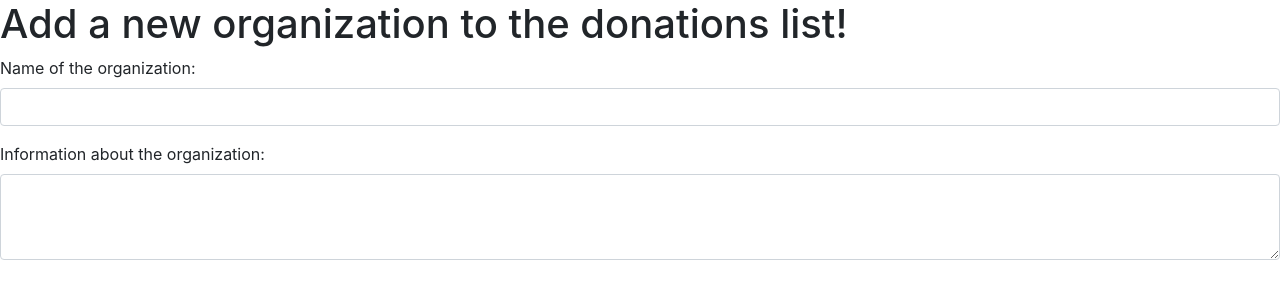
After one commit to wan-li-va/Microdonations, a Django app: page /donations/organizationform/ in a window 1280 px wide. The commit adds this page. Shown: the top 300 px of the page. Run offline with Django 3.2, Linux system fonts and the light colour scheme; some libraries are stand-ins or nearby versions.

Commit message:
add organization form created

```diff
--- /dev/null
+++ b/donations/templates/donations/add_organization_form.html
@@ -0,0 +1,21 @@
+{% load static %}
+
+<link rel="stylesheet" href="https://maxcdn.bootstrapcdn.com/bootstrap/4.0.0/css/bootstrap.min.css"
+      integrity="sha384-Gn5384xqQ1aoWXA+058RXPxPg6fy4IWvTNh0E263XmFcJlSAwiGgFAW/dAiS6JXm" crossorigin="anonymous">
+
+<div>
+    <h1>Add a new organization to the donations list!</h1>
+    <form method="post" action="list">
+        {% csrf_token %}
+        <div class="form-group">
+            <label for="name">Name of the organization:</label>
+            <input type="text" class="form-control" id="name" name="name" value="">
+        </div>
+        <div class="form-group">
+            <label for="info">Information about the organization:</label>
+            <textarea class="form-control" id="info" rows="3" name="body"></textarea>
+        </div>
+
+<!--        <button type="submit" class="btn btn-primary">Submit</button>-->
+    </form>
+</div>
--- a/donations/templates/donations/listofdonations.html
+++ b/donations/templates/donations/listofdonations.html
@@ -175,6 +175,7 @@ a:hover {
     <!--Grid row-->
     <div class="form-container container center" style="width:800px; margin-top: 100px; margin-left:320px;"  >
         <h2 style="font-family:sans-serif; text-align:center;">Organizations</h2>
+        <a class="btn btn-primary" href="{% url 'organization_form' %}" role="button">Add Organization</a>
         <div class="row row-cols-1 row-cols-md-2">
             <div class="col mb-4">
               <!-- Card -->
--- a/donations/urls.py
+++ b/donations/urls.py
@@ -9,5 +9,6 @@ urlpatterns = [
     path('', views.index, name='index'),
     path('login/', views.login, name='login'),
     path('donationslist/',views.donations, name='donations'),
-    path('taskslist/',views.tasks,name="tasks")
+    path('taskslist/',views.tasks,name="tasks"),
+    path('organizationform/',views.organization_form, name="organization_form")
 ]
--- a/donations/views.py
+++ b/donations/views.py
@@ -26,3 +26,8 @@ def tasks(request):
     template = loader.get_template('donations/listoftasks.html')
     context = {}
     return HttpResponse(template.render(context, request))
+
+def organization_form(request):
+    template = loader.get_template('donations/add_organization_form.html')
+    context = {}
+    return HttpResponse(template.render(context, request))
```
Also changed, not shown: 1 other file.
